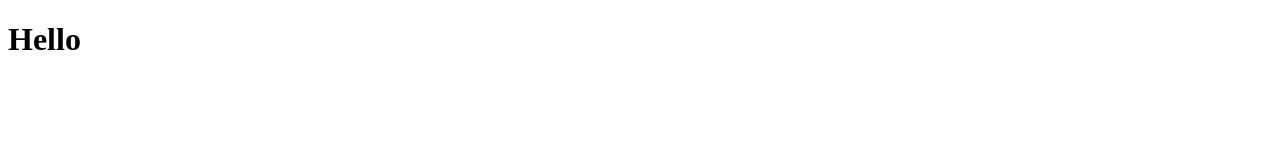
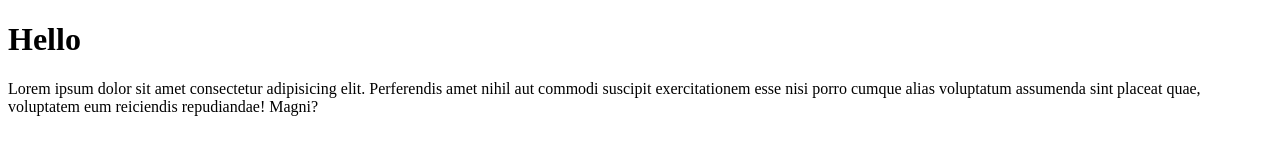
Before and after one commit to MikhailoJ/git-test, a plain HTML site: page index.html in a window 1280 px wide. Drawn offline with Linux system fonts and the light colour scheme.

Commit message:
наполнение проекта

```diff
--- a/css/style.css
+++ b/css/style.css
@@ -0,0 +1,3 @@
+* {
+  box-sizing: border-box;
+}
--- a/index.html
+++ b/index.html
@@ -10,6 +10,9 @@
 
 <body>
   <h1>Hello</h1>
+  <p>Lorem ipsum dolor sit amet consectetur adipisicing elit. Perferendis amet nihil aut commodi suscipit exercitationem
+    esse nisi porro cumque alias voluptatum assumenda sint placeat quae, voluptatem eum reiciendis repudiandae! Magni?
+  </p>
 </body>
 
 </html>
```
